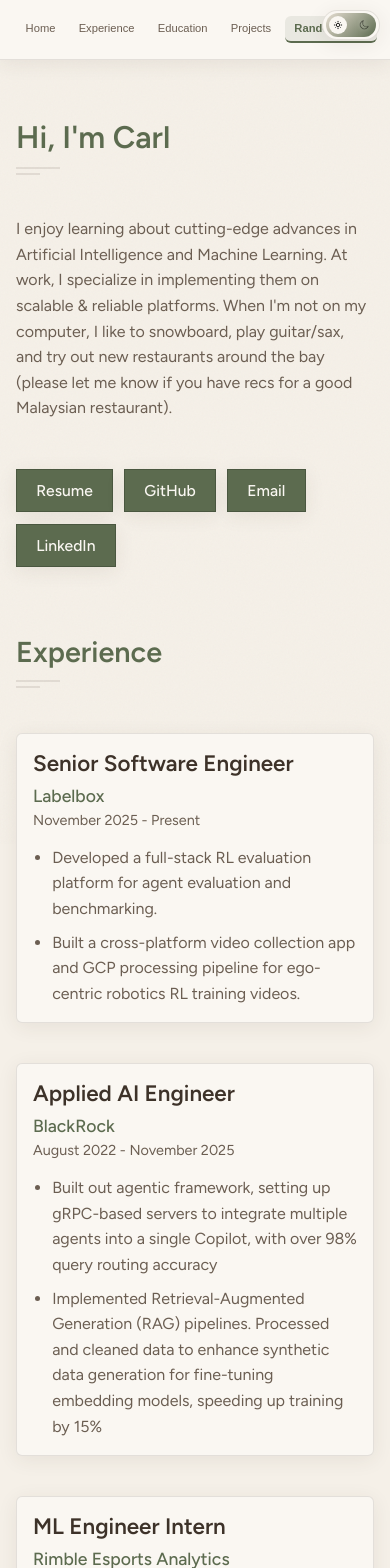
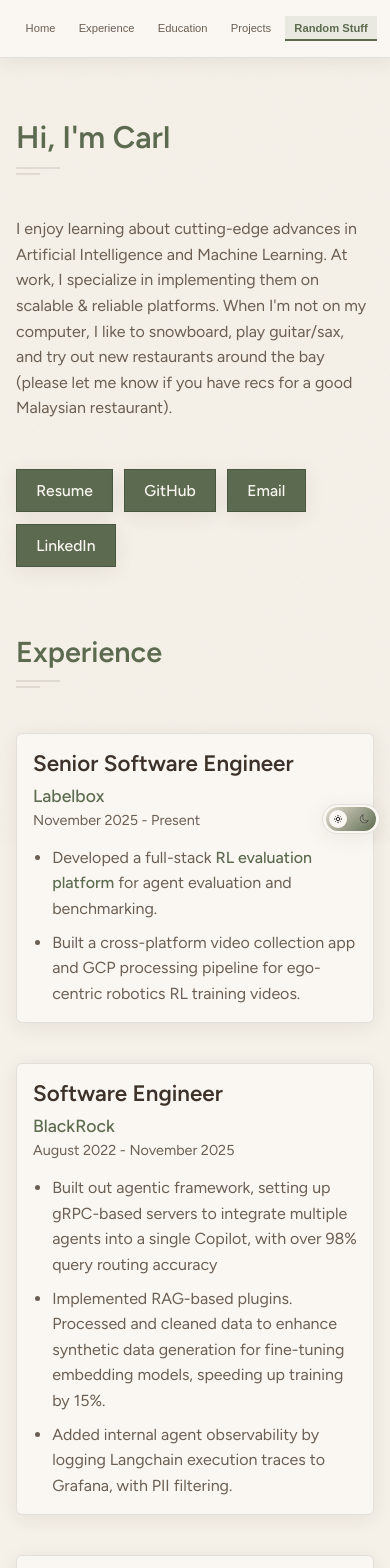
Before and after one commit to carlchua/carlchua.github.io, a React (Create React App) app: page / in a window 390 px wide. Shown: the top 1568 px of the page. Built offline with nearby package versions, Linux system fonts and the light colour scheme.

Commit message:
add link, refactor mobile

```diff
--- a/src/App.css
+++ b/src/App.css
@@ -94,6 +94,7 @@
     margin-left: 0;
     margin-top: 80px;
     width: 100%;
+    padding-bottom: calc(1rem + 40px);
   }
 }
 
--- a/src/components/content/Experience.js
+++ b/src/components/content/Experience.js
@@ -18,7 +18,7 @@
                     <p className="duration">November 2025 - Present</p>
                     <ul className="description">
                         <li>
-                            Developed a full-stack RL evaluation platform for agent evaluation and benchmarking.
+                            Developed a full-stack <a href="https://labelbox.com/products/agent-studio/">RL evaluation platform</a> for agent evaluation and benchmarking.
                         </li>
                         <li>
                             Built a cross-platform video collection app and GCP processing pipeline for ego-centric robotics RL training videos.
@@ -26,7 +26,7 @@
                     </ul>
                 </div>
                 <div className="section-item">
-                    <h3 className="sub-title">Applied AI Engineer</h3>
+                    <h3 className="sub-title">Software Engineer</h3>
                     <a
                         href="https://www.blackrock.com/us/individual"
                         className="company"
@@ -43,10 +43,13 @@
                             Copilot, with over 98% query routing accuracy
                         </li>
                         <li>
-                            Implemented Retrieval-Augmented Generation (RAG)
-                            pipelines. Processed and cleaned data to enhance
-                            synthetic data generation for fine-tuning embedding
-                            models, speeding up training by 15%
+                            Implemented RAG-based plugins.
+                            Processed and cleaned data to enhance synthetic data generation
+                            for fine-tuning embedding models, speeding up training by 15%.
+                        </li>
+                        <li>
+                            Added internal agent observability by logging Langchain
+                            execution traces to Grafana, with PII filtering.
                         </li>
                     </ul>
                 </div>
--- a/src/styles/content/Section.css
+++ b/src/styles/content/Section.css
@@ -33,7 +33,15 @@
 
 .section-content a:hover {
   color: var(--color-accent-hover);
+}
+
+.description a {
+  font-weight: 500;
+}
+
+.description a:hover {
   text-decoration: underline;
+  text-underline-offset: 0.15em;
 }
 
 .section-item {
@@ -108,19 +116,20 @@
 
 .project-link {
   display: inline-block;
-  padding: 0.6rem 1.2rem;
-  border-radius: 6px;
+  padding: 0.7rem 1.5rem;
+  border-radius: 0;
   background: var(--color-accent);
   color: var(--color-btn-text) !important;
   font-weight: 500;
-  font-size: 0.9rem;
+  font-size: 1rem;
   text-decoration: none !important;
-  transition: all 0.3s ease;
+  transition: background 0.2s, color 0.2s, box-shadow 0.2s, transform 0.2s;
   box-shadow: var(--shadow-soft);
-  border: none;
+  border: 1px solid var(--color-accent-hover);
 }
 
-.project-link:hover {
+.project-link:hover,
+.project-link:focus {
   background: var(--color-accent-hover);
   color: var(--color-btn-text) !important;
   box-shadow: var(--shadow-hover);
@@ -176,6 +185,7 @@
 
   .project-link {
     padding: 0.7rem 1.2rem;
+    font-size: 0.98rem;
   }
 
   .random-section {
--- a/src/styles/control/TableOfContents.css
+++ b/src/styles/control/TableOfContents.css
@@ -99,15 +99,21 @@
     width: auto;
     flex-shrink: 0;
     font-size: 0.75rem;
-    border-bottom: 2px solid transparent;
-  }
-
-  .toc-item.active {
-    border-bottom-color: var(--color-accent);
+    border-radius: 0;
   }
 
   .toc-item.active::before {
     display: none;
+  }
+
+  .toc-item.active::after {
+    content: '';
+    position: absolute;
+    left: 0;
+    right: 0;
+    bottom: 0;
+    height: 2px;
+    background: var(--color-accent);
   }
 }
 
--- a/src/styles/control/ThemeToggle.css
+++ b/src/styles/control/ThemeToggle.css
@@ -117,7 +117,8 @@
 @media (max-width: 768px) {
   .theme-toggle-container {
     position: fixed;
-    top: 1rem;
+    top: auto;
+    bottom: 1rem;
     right: 1rem;
     z-index: 1100;
   }
@@ -158,7 +159,8 @@
 
 @media (max-width: 480px) {
   .theme-toggle-container {
-    top: 10px;
+    top: auto;
+    bottom: 10px;
     right: 10px;
   }
 
```
